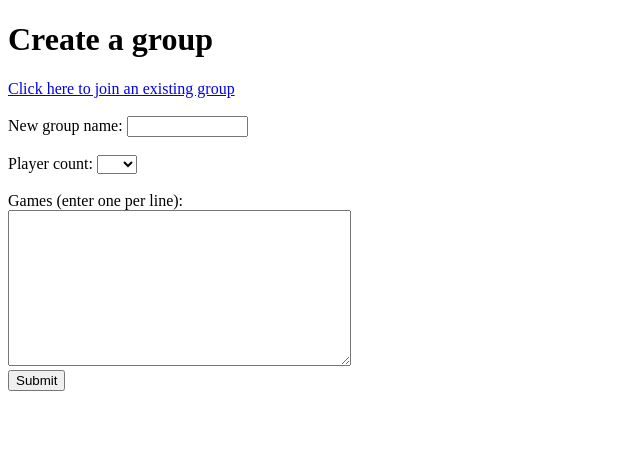
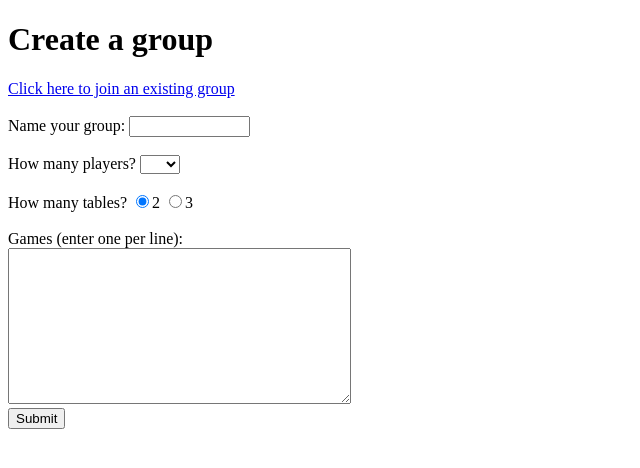
Before and after one commit to cjmaloof/ggo, a PHP site: page /create in a window 1280 px wide. Shown: the top 468 px of the page, without its empty margins (0-640 px from the left). Run offline with PHP 8.4, Linux system fonts and the light colour scheme.

Commit message:
Support 3 tables, add logo

```diff
--- a/html/ggo/create.php
+++ b/html/ggo/create.php
@@ -9,7 +9,10 @@
   <meta name="viewport" content="width=device-width, initial-scale=1.0">
 </head>
 
-<?php require 'imports.php'; ?>
+<?php require 'imports.php';
+$minPlayers = 4;
+$maxPlayers = 15;
+?>
 
 <body>
 <h1>Create a group</h1>
@@ -19,24 +22,28 @@
 <br />
 <form id="form" action="" method="POST">
     <div>
-        <label for="session">New group name:</label> <input id="session" name="session" type="text" size="12" />
+        <label for="session">Name your group:</label> <input id="session" name="session" type="text" size="12" />
     </div>
     <div id="sessionErrors" class="errors"></div>
     <br />
     <div>
-        <label for="playerCount">Player count:</label>
+        <label for="playerCount">How many players?</label>
         <select id="playerCount" name="playerCount" class="playerCount">
             <option value="" selected="selected" hidden="hidden"></option>
-            <option value="4">4</option>
-            <option value="5">5</option>
-            <option value="6">6</option>
-            <option value="7">7</option>
-            <option value="8">8</option>
-            <option value="9">9</option>
-            <option value="10">10</option>
+<?php
+            for ($i = $minPlayers; $i <= $maxPlayers; $i++) {
+                echo str_repeat(" ", 12) . "<option value=\"$i\">$i</option>\n";
+            }
+?>
         </select>
     </div>
     <div id="countErrors" class="errors"></div>
+    <br />
+    <div>
+        <label for="tableCount">How many tables?</label>
+        <input type="radio" name="tableCount" id="tc2" value="2" checked="checked"/><label for="tc2">2</label>
+        <input type="radio" name="tableCount" id="tc3" value="3"/><label for="tc3">3</label>
+    </div>
     <br />
     <div>
         <label for="games">Games (enter one per line):</label> <br />
--- a/html/ggo/create1.php
+++ b/html/ggo/create1.php
@@ -14,6 +14,12 @@
 <body>
 <h1>Create a group</h1>
 <form id="form" action="rank" method="POST">
+    <div>
+        <label for="tableCount">How many tables?</label>
+        <input type="radio" name="tableCount" id="tc2" value="2" checked="checked"/><label for="tc2">2</label>
+        <input type="radio" name="tableCount" id="tc3" value="3"/><label for="tc3">3</label>
+    </div>
+    <br />
     <div>
         <label for="players">Players (enter one per line):</label> <br />
         <textarea id="players" name="players" rows="10" cols="40" autofocus></textarea>
--- a/html/ggo/game_ranker.css
+++ b/html/ggo/game_ranker.css
@@ -21,6 +21,11 @@ select.playerCount {
     width: 40px;
 }
 
+img.logo {
+    height: 75px;
+    max-width: 100%;
+}
+
 .errors p {
     color: orange;
     font-weight: bold;
--- a/html/ggo/index.php
+++ b/html/ggo/index.php
@@ -10,6 +10,7 @@
 <?php require 'imports.php'; ?>
 
 <body>
+<img src="images/wdwp.jpg" class="logo" />
 <p><a href="create1">Create a group with one shared device</a></p>
 <p><a href="create">Create a group where everyone has a device</a></p>
 <p><a href="join">Join a group</a></p>
--- a/html/ggo/join.php
+++ b/html/ggo/join.php
@@ -15,9 +15,10 @@ $mysqli = dblogin();
 if (isset($_POST['session']) && !fetchSessionId($mysqli, $_POST['session'])) {
 
     $playerCount = intval($_POST['playerCount']);
+    $tableCount = intval($_POST['tableCount']);
     $games = getTextLines($_POST['games']);
 
-    insertSession($mysqli, $_POST['session'], 1, $playerCount);
+    insertSession($mysqli, $_POST['session'], 1, $playerCount, $tableCount);
     insertGames($mysqli, $games);
 
     $session_html = htmlspecialchars($_POST['session']);
--- a/html/ggo/rank.php
+++ b/html/ggo/rank.php
@@ -30,11 +30,12 @@ if ($simul) {
         // Initial setup of session, players, and games
         $players = getTextLines($_POST['players']);
         $games = getTextLines($_POST['games']);
+        $tableCount = intval($_POST['tableCount']);
 
         $current_player = $players[0];
         $next_player = $players[1]; // for testing
 
-        insertSession($mysqli, $session_label, 0, count($players));
+        insertSession($mysqli, $session_label, 0, count($players), $tableCount);
         insertPlayers($mysqli, $players);
         insertGames($mysqli, $games);
 
--- a/html/ggo/utils.php
+++ b/html/ggo/utils.php
@@ -16,9 +16,9 @@
         return $result;
     }
 
-    function insertSession($mysqli, $session_label, $simul, $players) {
-        $insert_session = $mysqli->prepare("INSERT INTO session(label, simul, players, created) VALUES (?, ?, ?, NOW())");
-        $insert_session->bind_param("sii", $session_label, $simul, $players);
+    function insertSession($mysqli, $session_label, $simul, $players, $tables) {
+        $insert_session = $mysqli->prepare("INSERT INTO session(label, simul, players, tables, created) VALUES (?, ?, ?, ?, NOW())");
+        $insert_session->bind_param("siii", $session_label, $simul, $players, $tables);
         $insert_session->execute();
         $insert_session->close();
     }
--- a/html/ggo/validate_players.php
+++ b/html/ggo/validate_players.php
@@ -2,7 +2,7 @@
 require 'imports.php';
 
 $MIN_PLAYERS = 4;
-$MAX_PLAYERS = 10;
+$MAX_PLAYERS = 15;
 
 $lines = getTextLines($_GET['text']);
 if (count($lines) < $MIN_PLAYERS) {
--- a/sql/ggo_create.sql
+++ b/sql/ggo_create.sql
@@ -3,7 +3,10 @@ create table session (
     label varchar(255),
     simul boolean,
     players tinyint,
-    created DATETIME,
+    tables tinyint,
+    created datetime,
+    should_calculate boolean,
+    result text,
     PRIMARY KEY (id),
     INDEX (label(13))
 );
```
Also changed, not shown: html/ggo/images/wdwp.jpg (added), 1 other file.
